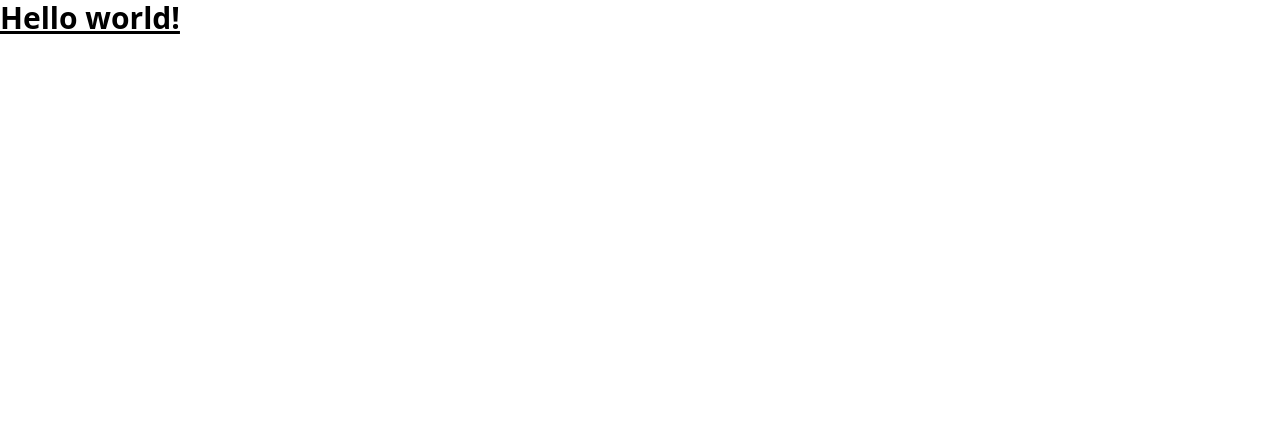
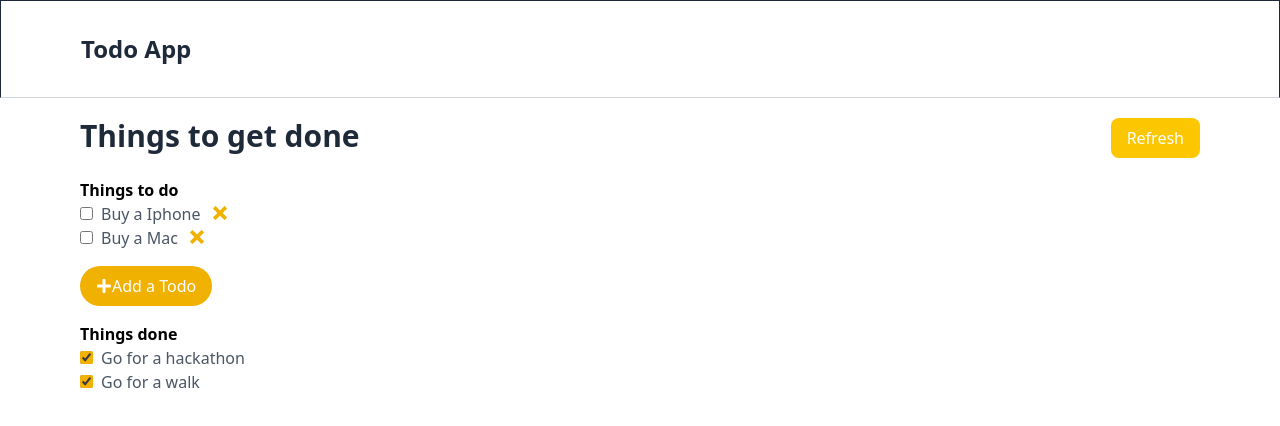
Before and after one commit to sarafkushagra/Devslane, a React (Vite) app: page / in a window 1280 px wide. Shown: the top 426 px of the page. Built offline with nearby package versions, Linux system fonts and the light colour scheme.

Commit message:
todo in js final

```diff
--- a/src/App.jsx
+++ b/src/App.jsx
@@ -1,11 +1,42 @@
+import { useEffect, useState } from 'react'
+import Header from './Header.jsx';
+import Refresh from './Refresh.jsx';
+import TodoList from './ToDoList.jsx';
+import { sampleTasks,sampleTasksDone } from './SampleData.js';
+function App() {
+const savedTasks = JSON.parse(
+  localStorage.getItem("To-do") ||
+  JSON.stringify(sampleTasks)
+);
 
-function App() {
+const completedTasks = JSON.parse(
+  localStorage.getItem("completed") ||
+  JSON.stringify(sampleTasksDone)
+);
+
+
+
+
+  const [tasks,updateTasks]=useState(savedTasks);
+  const [completed,updateCompleted]=useState(completedTasks);
+  useEffect(()=>{
+    localStorage.setItem("To-do",JSON.stringify(tasks));
+  }
+  ,[tasks]);
+  useEffect(()=>{
+    localStorage.setItem("completed",JSON.stringify(completed));
+  }
+  ,[completed]);
+
+
+
+
   return (
-    <>
-    <h1 className="text-3xl font-bold underline">
-      Hello world!
-      </h1>
-    </>
+    <div className='min-h-screen w-full flex flex-col items-center'>
+      <Header/>
+      <Refresh updateCompleted={updateCompleted} updateTasks={updateTasks}/>
+      <TodoList tasks={tasks} completed={completed} updateTasks={updateTasks} updateCompleted={updateCompleted}/>
+    </div>
   )
 }
 
--- /dev/null
+++ b/src/CompletedTaskRow.jsx
@@ -0,0 +1,15 @@
+export default function CompletedTaskRow({id,title,tasks,completed,updateCompleted,updateTasks}){
+    function handleCheckbox(){
+        const thisTask=completed.find(t=>t.id===id);
+        const newCompletedTasks = completed.filter(t => t.id !== id);
+        const newTasks=[...tasks,thisTask];
+        updateTasks(newTasks);
+        updateCompleted(newCompletedTasks);
+    }
+    return (
+        <div >
+            <input className="accent-yellow-500" type="checkbox" defaultChecked={true} id={id} onChange={handleCheckbox} />
+            <label className="text-gray-600 font-medium ml-2" htmlFor={id}>{title}</label>
+        </div>
+    )
+}
--- /dev/null
+++ b/src/CreateTodo.jsx
@@ -0,0 +1,40 @@
+import { withFormik } from "formik";
+
+function saveData(values, bag) {
+    const tasksIds = bag.props.tasks.map(task => task.id);
+    const completeTasksIds = bag.props.completed.map(task => task.id);
+    const nextId = Math.max(...tasksIds, ...completeTasksIds) + 1;
+    const newTasks = [...bag.props.tasks, { id: nextId, title: values.input }];
+    bag.props.updateTasks(newTasks);
+    bag.props.setAdd(false);
+}
+const initialValues = { input: "" };
+
+
+function CreateTodo({ values, handleSubmit, handleBlur, handleChange,setAdd }) {
+    function handleAdd() {
+        setAdd(false);
+    }
+    return (
+        <div className="w-full shadow-md sm:p-10 p-5">
+            <form onSubmit={handleSubmit}
+                className="flex flex-col gap-2">
+                <h1 className="text-xl font-bold">Create a Todo</h1>
+                <input className="w-68 sm:w-80 border border-gray-300 rounded-md placeholder:text-gray-400 px-4 py-2"
+                    placeholder="Write an article about @xstate/test"
+                    name="input"
+                    type="text"
+                    value={values.input ?? ""}
+                    onChange={handleChange}
+                    onBlur={handleBlur} />
+                <div className="flex gap-2">
+                    <button type="submit" className="bg-yellow-500 text-white font-medium px-4 py-2 rounded-md">Save</button>
+                    <button type="button" onClick={handleAdd} className="hover:bg-yellow-600 hover:text-white  px-4 py-2 rounded-md">Cancel</button>
+                </div>
+            </form>
+        </div>
+    )
+}
+
+const customHOC = withFormik({ initialValues: initialValues, handleSubmit: saveData })
+export default customHOC(CreateTodo);
--- /dev/null
+++ b/src/Header.jsx
@@ -0,0 +1,6 @@
+export default function Header() {
+    return (<div className="w-full text-gray-800 text-2xl font-bold border border-b-gray-300 py-8 px-10 sm:px-20">
+        Todo App
+    </div>
+    )
+}
--- /dev/null
+++ b/src/Refresh.jsx
@@ -0,0 +1,13 @@
+import { sampleTasks,sampleTasksDone } from './SampleData.js';
+export default function Refresh({updateTasks,updateCompleted}){
+    function handleRefresh(){
+        updateTasks(sampleTasks);
+        updateCompleted(sampleTasksDone);
+    }
+    return (
+        <div className="md:flex-row w-full px-10 sm:px-20 py-5 flex flex-col items-start gap-2">
+            <h1 className="text-3xl font-bold text-gray-800 grow">Things to get done</h1>
+            <button className="py-2 px-4 rounded-lg bg-yellow-400 hover:bg-yellow-500 text-white" onClick={handleRefresh}>Refresh</button>
+        </div>
+    )
+}
--- /dev/null
+++ b/src/SampleData.js
@@ -0,0 +1,2 @@
+export const sampleTasks=[{"id":'1',"title":"Buy a Iphone"},{"id":'2',"title":"Buy a Mac"}];
+export const sampleTasksDone=[{"id":'3',"title":"Go for a hackathon"},{"id":'4',"title":"Go for a walk"}];
--- /dev/null
+++ b/src/ToDoList.jsx
@@ -0,0 +1,29 @@
+import { useState } from "react"
+import CreateTodo from "./CreateTodo";
+import TodoRow from "./ToDoRow";
+import CompletedTaskRow from "./CompletedTaskRow";
+import { FaPlus } from "react-icons/fa";
+export default function TodoList({tasks,completed,updateTasks,updateCompleted}){
+    const [add,setAdd]=useState(false);
+    function handleAdd(){
+        setAdd(true);
+    }
+    return (
+        <div className="w-full font-semibold px-10 sm:px-20 flex flex-col">
+            <h1>Things to do</h1>
+            <div>
+                {tasks.map((task)=>(
+                    <TodoRow key={task.id} {...task} tasks={tasks} completed={completed} updateTasks={updateTasks} updateCompleted={updateCompleted}></TodoRow>
+                ))}
+                {!add &&<button className="bg-yellow-500 hover:bg-yellow-600 text-white font-medium px-4 py-2 rounded-full my-4 flex items-center" onClick={handleAdd}> <FaPlus />Add a Todo</button>}
+                {add && <CreateTodo tasks={tasks} updateTasks={updateTasks} setAdd={setAdd} completed={completed}/>}
+            </div>
+            <h1>Things done</h1>
+            <div>
+                {completed.map((task)=>
+                    <CompletedTaskRow key={task.id} {...task} tasks={tasks} completed={completed} updateTasks={updateTasks} updateCompleted={updateCompleted} />
+                )}
+            </div>
+        </div>
+    )
+}
--- /dev/null
+++ b/src/ToDoRow.jsx
@@ -0,0 +1,21 @@
+import { ImCross } from "react-icons/im";
+export default function TodoRow({id,title,tasks,completed,updateCompleted,updateTasks}) {
+    function handleCheckbox(){
+        const thisTask = tasks.find(t => t.id === id);
+        const newTasks = tasks.filter(t => t.id !== id);
+        const newCompleted = [thisTask,...completed] ;
+        updateCompleted(newCompleted);
+        updateTasks(newTasks);
+    }
+    function handleRemove(){
+        const newTasks = tasks.filter(t => t.id !== id);
+        updateTasks(newTasks);
+    }
+    return (
+        <div className="">
+            <input className="accent-yellow-500" type="checkbox" id={id} onChange={handleCheckbox}/>
+            <label className="text-gray-600 font-medium ml-2" htmlFor={id}>{title}</label>
+            <button className="ml-3 text-sm text-yellow-500 hover:text-yellow-600" onClick={handleRemove}><ImCross /></button>
+        </div>
+    )
+}
```
